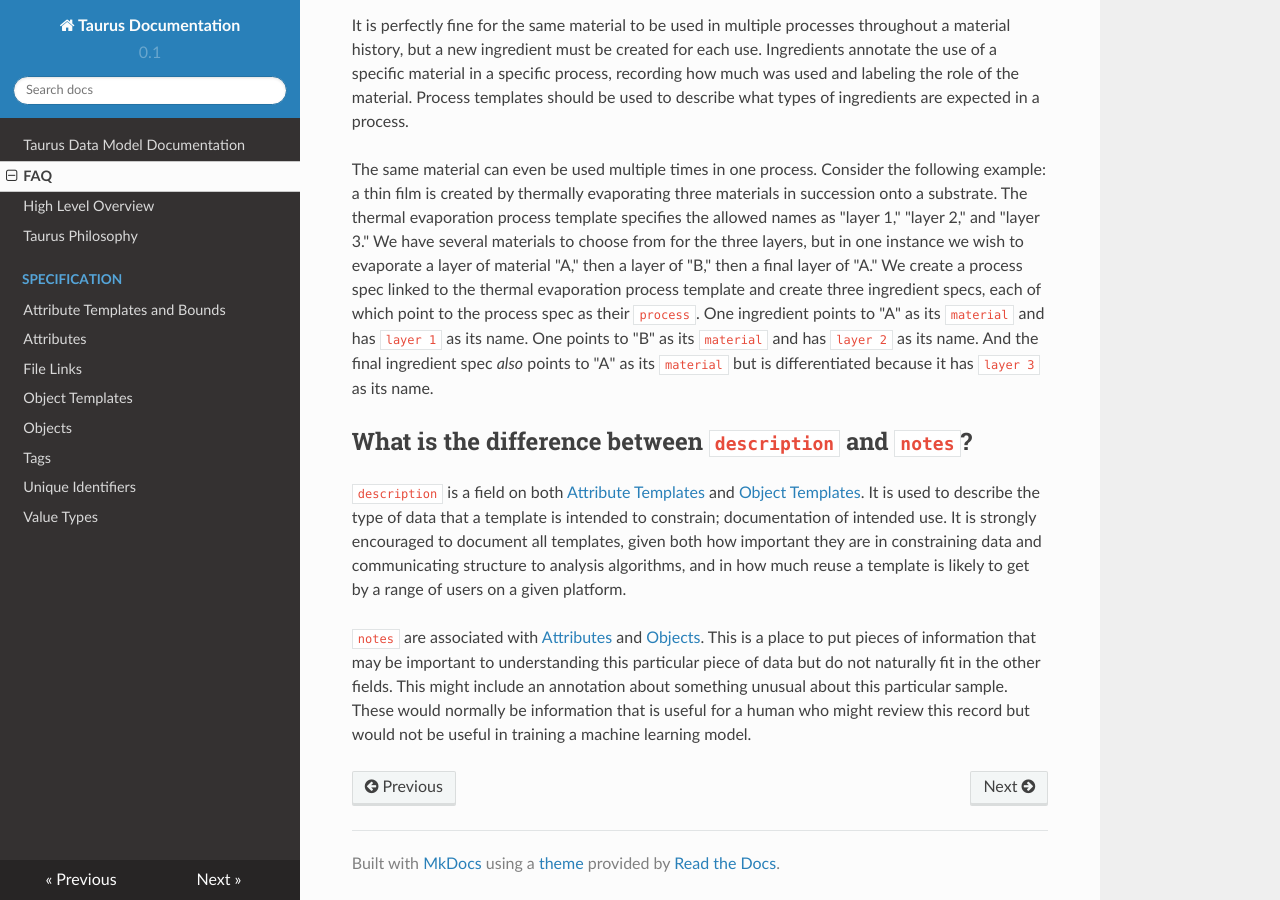
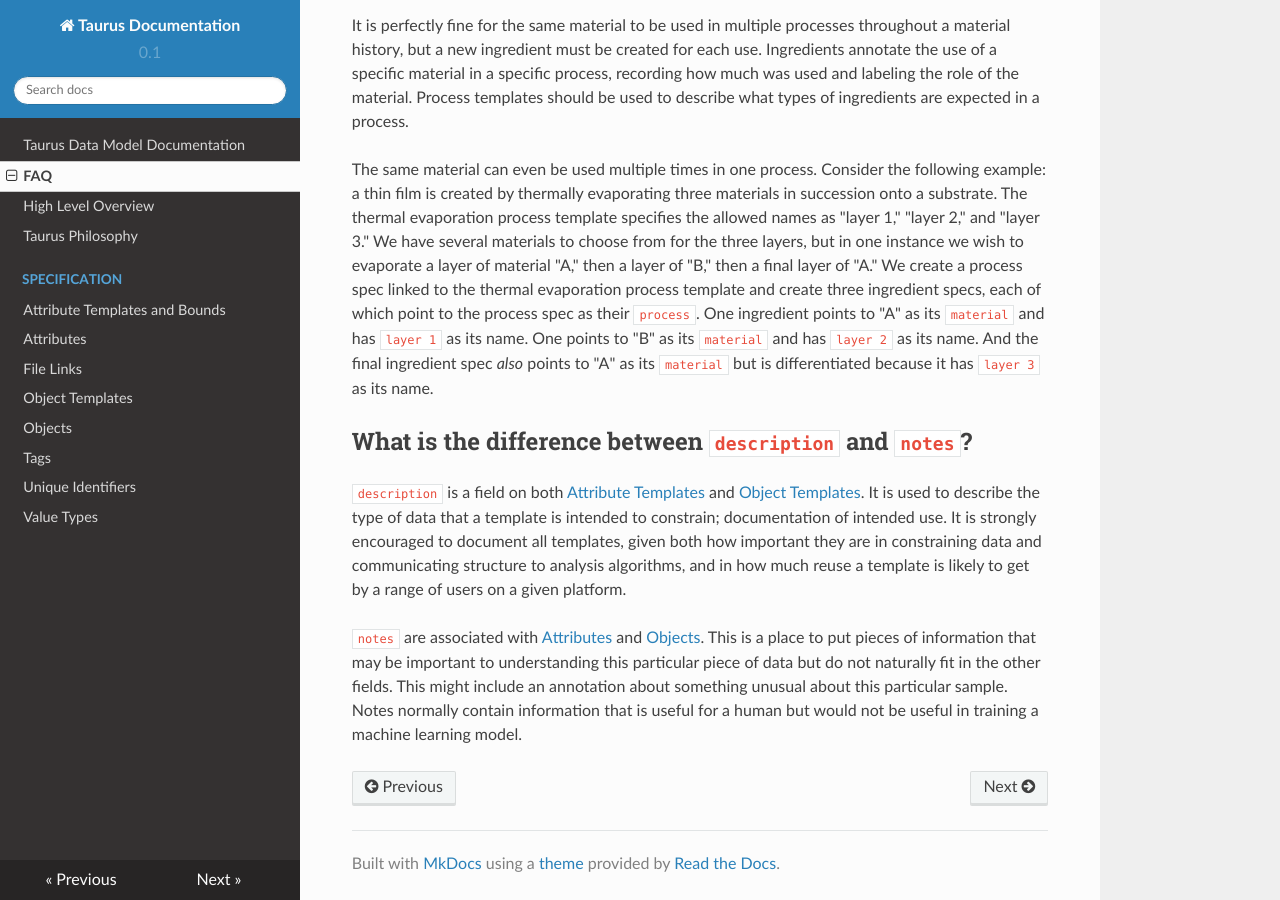
Before and after one commit to CitrineInformatics/gemd-docs, an MkDocs documentation site: the page built from docs/faq.md, in a window 1280 px wide and 900 px high, scrolled down 953 px. Built offline with MkDocs 1.6.1, drawn with Linux system fonts in a browser that asks for light colours; nearby versions of some CDN libraries.

Commit message:
Update docs/faq.md
Co-Authored-By: bfolie <bfolie@citrine.io>

```diff
--- a/docs/faq.md
+++ b/docs/faq.md
@@ -65,4 +65,4 @@ It is strongly encouraged to document all templates, given both how important th
 `notes` are associated with [Attributes](../specification/attributes) and [Objects](../specification/objects).
 This is a place to put pieces of information that may be important to understanding this particular piece of data but do not naturally fit in the other fields.
 This might include an annotation about something unusual about this particular sample.
-These would normally be information that is useful for a human who might review this record but would not be useful in training a machine learning model.
+Notes normally contain information that is useful for a human but would not be useful in training a machine learning model.
```
